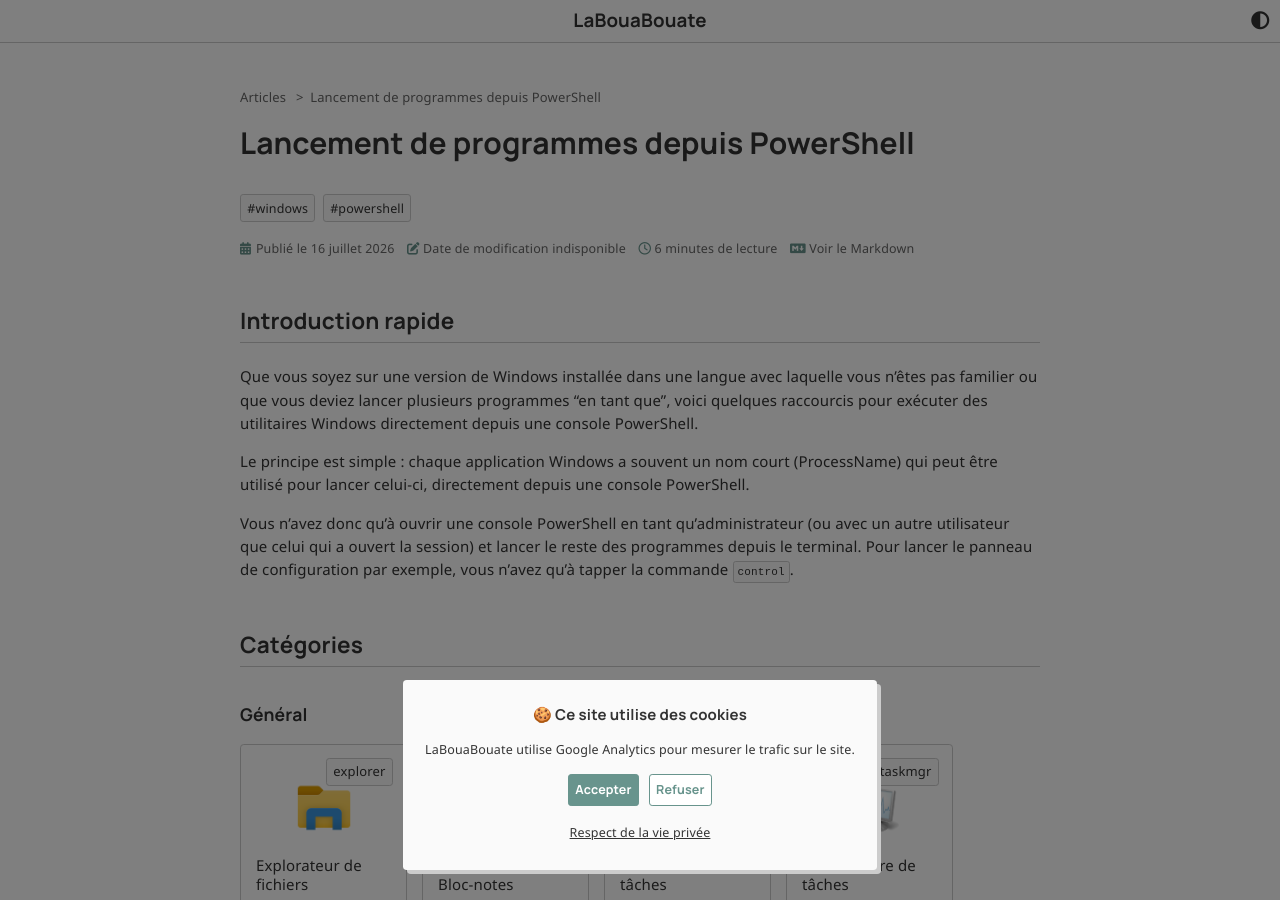
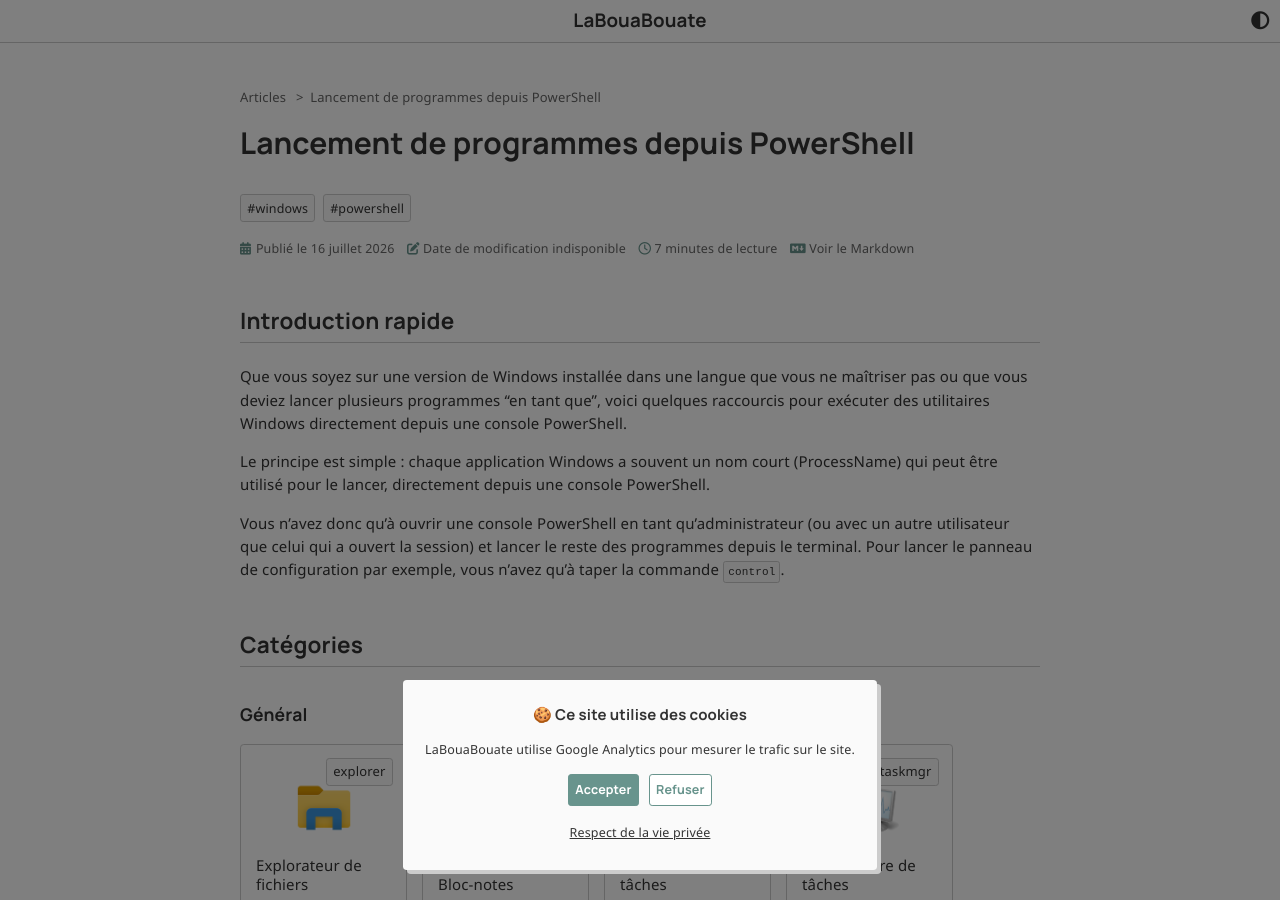
Before and after one commit to leobouard/leobouard.github.io, a Jekyll site: the page built from _posts/2026/2026-07-16-process-windows.md, in a window 1280 px wide and 900 px high. Built offline with Jekyll 4.4.1, drawn with Linux system fonts in a browser that asks for light colours; nearby versions of some CDN libraries; some web fonts are replaced; comment, search, counter and statistics services are not loaded; some of the changed text lies outside the part shown.

Commit message:
Remédiations mineures

````diff
--- a/_data/process-windows.json
+++ b/_data/process-windows.json
@@ -151,7 +151,7 @@
     },
     {
         "category": "PowerShell et développement",
-        "name": "Invité de commande",
+        "name": "Invite de commande",
         "shortcut": "cmd"
     },
     {
--- a/_includes/windows-shortcut.html
+++ b/_includes/windows-shortcut.html
@@ -1,5 +1,5 @@
 <div class="windows-shortcut hover-bottom">
   <span>{{ include.shortcut }}</span>
-  <img src="/assets/windows_icons/{{include.shortcut}}.png" alt="{{ include.name }} icon"/>
+  <img src="/assets/windows_icons/{{include.shortcut}}.png" alt="Icône de {{ include.name }} au format PNG"/>
   <p>{{ include.name }}</p>
 </div>
--- a/_posts/2026/2026-07-16-process-windows.md
+++ b/_posts/2026/2026-07-16-process-windows.md
@@ -6,11 +6,11 @@
 
 ## Introduction rapide
 
-Que vous soyez sur une version de Windows installée dans une langue avec laquelle vous n'êtes pas familier ou que vous deviez lancer plusieurs programmes "en tant que", voici quelques raccourcis pour exécuter des utilitaires Windows directement depuis une console PowerShell.
+Que vous soyez sur une version de Windows installée dans une langue que vous ne maîtriser pas ou que vous deviez lancer plusieurs programmes "en tant que", voici quelques raccourcis pour exécuter des utilitaires Windows directement depuis une console PowerShell.
 
-Le principe est simple : chaque application Windows a souvent un nom court (ProcessName) qui peut être utilisé pour lancer celui-ci, directement depuis une console PowerShell.
+Le principe est simple : chaque application Windows a souvent un nom court (ProcessName) qui peut être utilisé pour le lancer, directement depuis une console PowerShell.
 
-Vous n'avez donc qu'à ouvrir une console PowerShell en tant qu'administrateur (ou avec un autre utilisateur que celui qui a ouvert la session) et lancer le reste des programmes depuis le terminal. Pour lancer le panneau de configuration par exemple, vous n'avez qu'à tapper la commande `control`.
+Vous n'avez donc qu'à ouvrir une console PowerShell en tant qu'administrateur (ou avec un autre utilisateur que celui qui a ouvert la session) et lancer le reste des programmes depuis le terminal. Pour lancer le panneau de configuration par exemple, vous n'avez qu'à taper la commande `control`.
 
 {% assign general = site.data.process-windows | where: "category", "Général" %}
 {% assign active-directory = site.data.process-windows | where: "category", "Active Directory" %}
@@ -104,4 +104,4 @@
 Start-Process pwsh -Verb RunAs
 ```
 
-> Certains programmes ne peuvent pas être lancés en tant qu'administrateur quoi que vous fassiez. C'est notamment le cas de l'explorateur de fichiers (`explorer`).
+> Certains programmes ne peuvent pas être lancés en tant qu'administrateur ou avec un autre utilisateur que celui qui a ouvert la session, quoi que vous fassiez. C'est notamment le cas de l'explorateur de fichiers (`explorer`).
````
Also changed, not shown: assets/windows_icons/msconfig.png (deleted).
